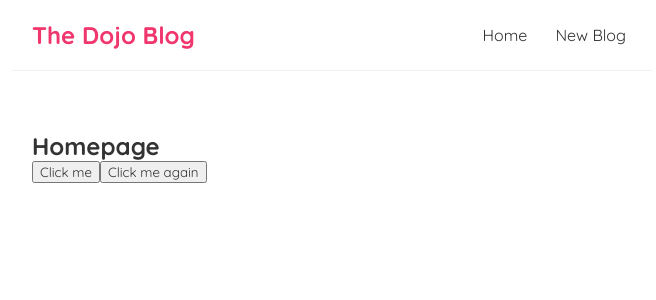
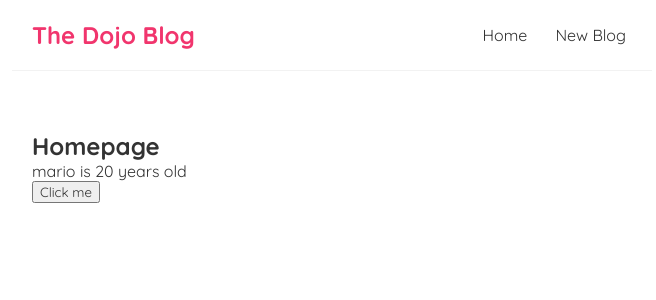
Before and after one commit to MaGo0506/react-blog, a React (Create React App) app: page /create in a window 1280 px wide. Shown: the top 300 px of the page, without its empty margins (308-964 px from the left). Built offline with nearby package versions, Linux system fonts and the light colour scheme; the HTML template or start-up script is replaced by a standard one.

Commit message:
Using State(useState hook)

```diff
--- a/src/Home.js
+++ b/src/Home.js
@@ -1,16 +1,20 @@
+import { useState } from "react";
+
 const Home = () => {
-    const handleClick = (e) => {
-        console.log('Hello React!', e);
-    }
-    const handleClickAgain = (name, e) => {
-        console.log('Hello ' + name, e.target);
+    // let name = 'mario';
+    const [ name, setName ] = useState('mario');
+    const [ age, setAge ] = useState(20);
+
+    const handleClick = () => {
+        setName('luigi');
+        setAge(30);
     }
 
     return (
         <div className="home">
             <h2>Homepage</h2>
+            <p>{ name } is { age } years old</p>
             <button onClick={ handleClick }>Click me</button>
-            <button onClick={(e) => handleClickAgain('Magdalina', e)}>Click me again</button>
         </div>
     );
 }
```
